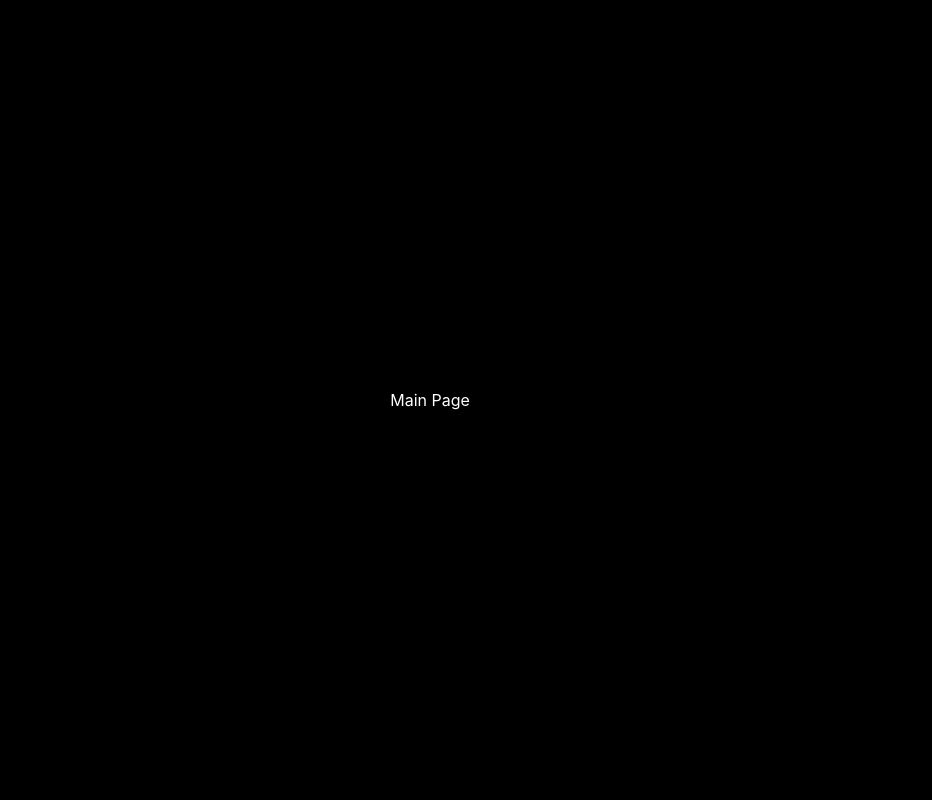
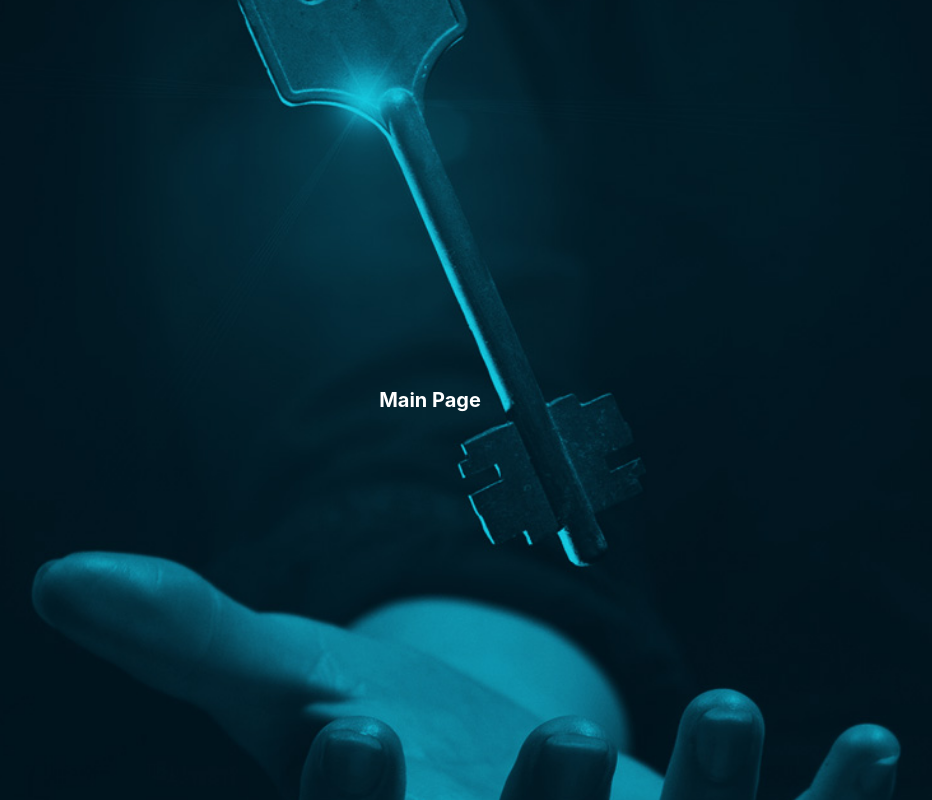
Before and after one commit to Gloryson/psy, a React (Create React App) app: page / in a window 1280 px wide. Shown: the whole page, without its empty margins (210-1142 px from the left). Built offline with nearby package versions, Linux system fonts and the light colour scheme.

Commit message:
feat: added new idea

```diff
--- a/public/index.html
+++ b/public/index.html
@@ -4,14 +4,8 @@
     <meta charset="utf-8" />
     <link rel="icon" href="%PUBLIC_URL%/favicon.ico" />
     <meta name="viewport" content="width=device-width, initial-scale=1" />
+    <meta name="theme-color" content="#0f0f0f" />
     <title>New React sandbox</title>
-    <script>
-      function handleResize () {
-        document.documentElement.style.setProperty('--inner-height', `${window.innerHeight}px`);
-      }
-      window.addEventListener('resize', handleResize);
-      handleResize();
-    </script>
   </head>
   <body>
     <div id="root"></div>
--- a/src/App.tsx
+++ b/src/App.tsx
@@ -16,7 +16,7 @@ export const App = () => {
       setState(state => ({ ...state, canScroll: false }));
       setTimeout(() => {
         setState(() => ({ touchStart: 0, direction: '', canScroll: true }))
-      }, 200);
+      }, 350);
     }
   }, [state.direction]);
 
@@ -24,7 +24,7 @@ export const App = () => {
 
   return(
     <div
-      className="scroll__container"
+      className="app__scroll__container"
       onTouchStart={(e) => {
         setState(state => ({
           ...state, touchStart: getY(e)}));
--- a/src/components/PagesContainer.tsx
+++ b/src/components/PagesContainer.tsx
@@ -1,5 +1,5 @@
 import { useEffect, useMemo, useState } from "react";
-import { getCurrPage, setPageAnimationStyle } from "../helpers";
+import { getClientHeight, getCurrPage, setPageAnimationStyle } from "../helpers";
 import { AboutPage } from "./AboutPage"
 import { ContactPage } from "./ContactPage"
 import { MainPage } from "./MainPage"
@@ -17,6 +17,7 @@ export const PagesContainer: React.FC<{ direction: string }> = ({ direction }) =
       setPrevPage(() => currPage);
       setCurrPage(() => getCurrPage(currPage, direction, 3));
     }
+    getClientHeight();
   }, [direction]);
 
 
--- /dev/null
+++ b/src/helpers/getClientHeight.ts
@@ -0,0 +1,8 @@
+
+
+
+
+export const getClientHeight =  ():void => {
+  let doc = document.documentElement;
+  doc.style.setProperty('--client-height', `${doc.clientHeight}px`);
+}
--- a/src/helpers/index.ts
+++ b/src/helpers/index.ts
@@ -1,8 +1,9 @@
 import { getCurrPage } from "./getCurrPage";
+import { getClientHeight } from "./getClientHeight";
 import { getScrollWay } from "./getScrollWay";
 import { getY } from "./getY";
 import { setPageAnimationStyle } from "./setPageAnimationStyle";
 
 
 
-export { getScrollWay, getY, getCurrPage, setPageAnimationStyle };
+export { getScrollWay, getY, getCurrPage, setPageAnimationStyle, getClientHeight };
--- a/src/scss/App.scss
+++ b/src/scss/App.scss
@@ -1,8 +1,9 @@
-.scroll__container {
+.app__scroll__container {
   display: flex;
   justify-content: center;
   align-items: center;
   width: 100vw;
-  height: var(--inner-height);
-  background-color: #000000;
+  height: var(--client-height);
+  background: url(../assets/img/background.jpg) center no-repeat;
+  background-size: cover;
 }
--- a/src/scss/MainPage.scss
+++ b/src/scss/MainPage.scss
@@ -5,4 +5,6 @@
   width: 100%;
   height: 100%;
   color: #ffffff;
+  font-size: 20px;
+  font-weight: bold;
 }
--- a/src/scss/animation.scss
+++ b/src/scss/animation.scss
@@ -1,14 +1,9 @@
 .current__page {
-  position: absolute;
-  top: 0;
-  left: 0;
   animation: current 0.35s linear 1;
 }
 
 .previous__page {
   position: absolute;
-  top: 0;
-  left: 0;
   visibility: hidden;
   animation: previous 0.25s linear 1;
 }
--- a/src/scss/common.scss
+++ b/src/scss/common.scss
@@ -8,8 +8,5 @@
     sans-serif;
   -webkit-font-smoothing: antialiased;
   -moz-osx-font-smoothing: grayscale;
-}
-
-body {
   overflow: hidden;
 }
```
Also changed, not shown: src/assets/img/background.jpg (added).
